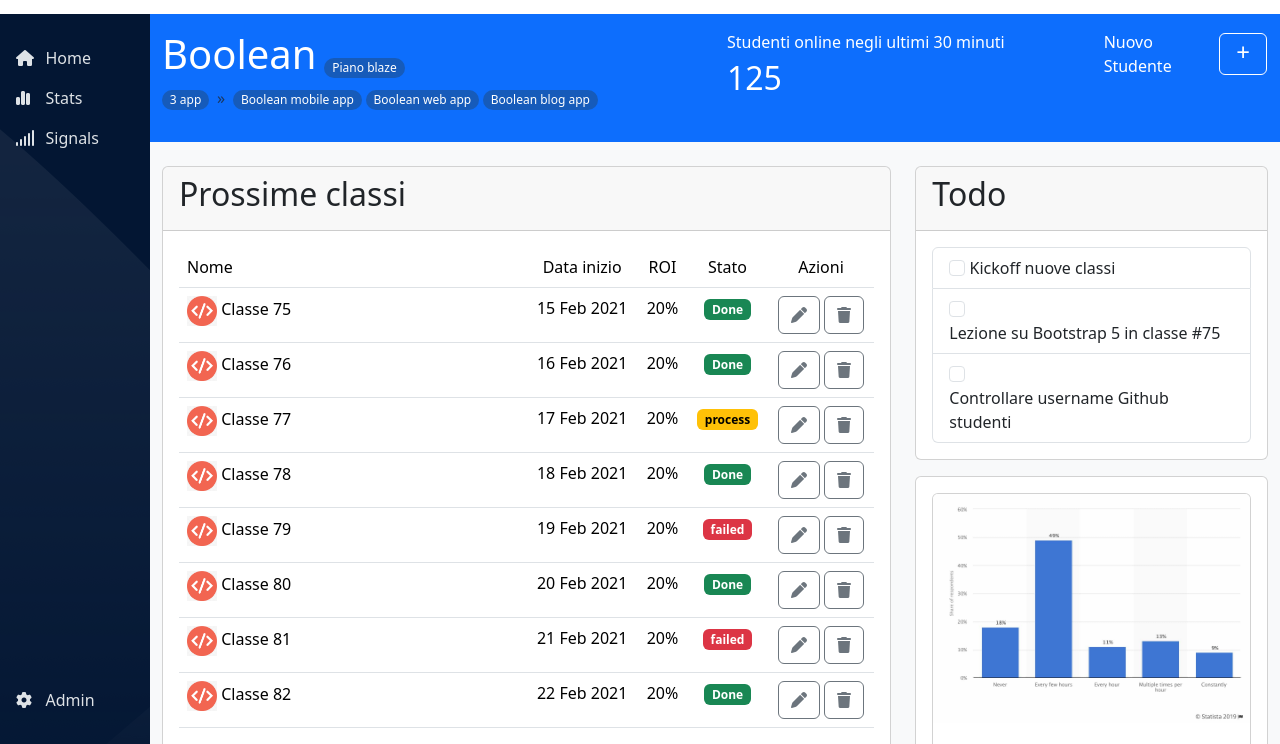
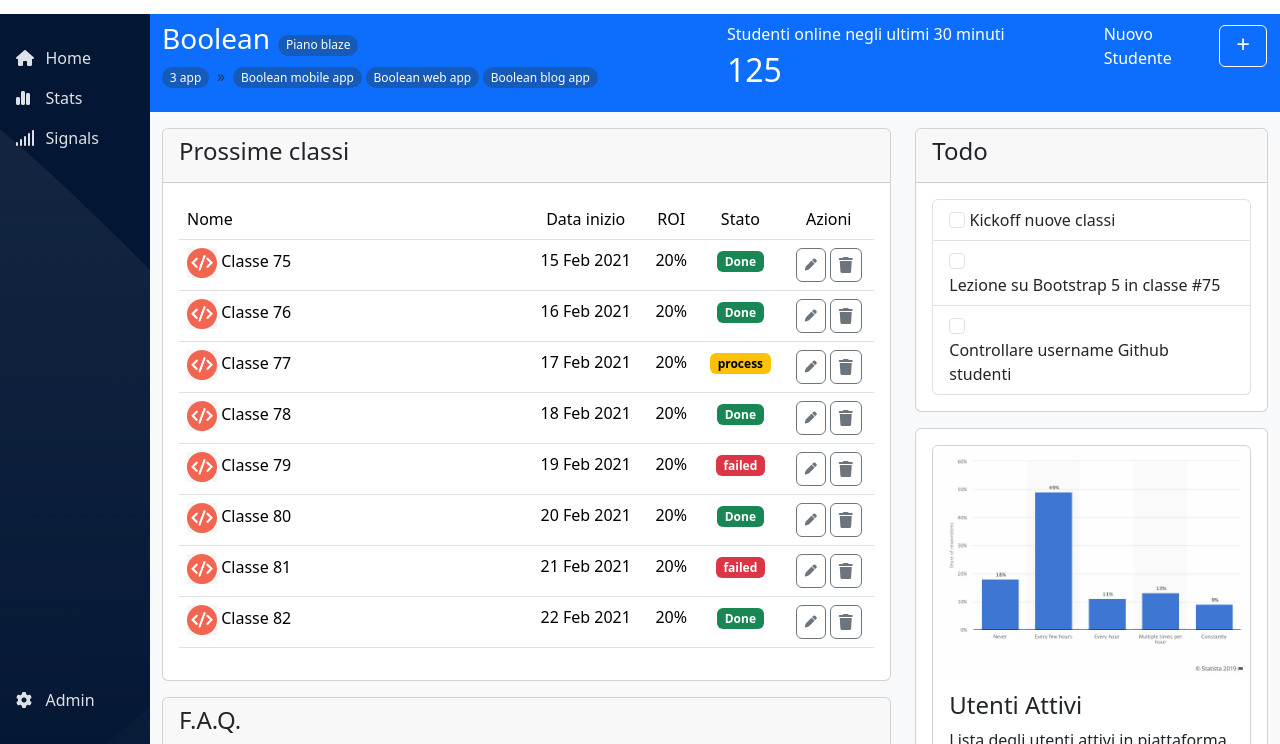
Before and after one commit to christianarca27/html-css-bootstrap-dashboard, a plain HTML site: page index.html in a window 1280 px wide. Shown: the part 56-800 px from the top of the page. Drawn offline with nearby package versions, Linux system fonts and the light colour scheme.

Commit message:
feat: ridotte dimensioni e spazi generali

```diff
--- a/index.html
+++ b/index.html
@@ -80,7 +80,7 @@
         <!-- main-inner -->
         <div id="main-inner" class="position-fixed overflow-y-auto">
             <!-- header -->
-            <header class="bg-primary text-white py-3                                    ">
+            <header class="bg-primary text-white py-2">
                 <div class="container-fluid">
                     <div class="row gap-3 gap-md-0">
                         <!-- new-student -->
@@ -97,7 +97,7 @@
                         <!-- breadcrumb -->
                         <div class="col-12 col-md-4 col-lg-6">
                             <div class="d-flex align-items-end gap-2 mb-2">
-                                <h1 class="m-0">Boolean</h1>
+                                <h1 class="fs-3 m-0">Boolean</h1>
                                 <span class="badge rounded-pill _bg-personal-2 fw-light">Piano blaze</span>
                             </div>
                             <div>
@@ -151,13 +151,13 @@
 
             <!-- application-main -->
             <div id="application-main">
-                <div class="container-fluid py-4">
+                <div class="container-fluid py-3">
                     <div class="row">
                         <div class="col-12 col-lg-8">
                             <!-- prossime-classi -->
                             <div class="card mb-3">
                                 <div class="card-header">
-                                  <h2>Prossime classi</h2>
+                                  <h2 class="fs-4">Prossime classi</h2>
                                 </div>
                                 <div class="card-body">
                                     <table class="table table-hover text-center">
@@ -182,10 +182,10 @@
                                                 <span class="badge text-bg-success">Done</span>
                                             </td>
                                             <td>
-                                                <button type="button" class="btn btn-outline-secondary">
-                                                    <i class="fa-solid fa-pen"></i>
+                                                <button type="button" class="btn btn-outline-secondary px-2 py-1">
+                                                    <i class="fa-solid fa-pen fa-xs"></i>
                                                 </button>
-                                                <button type="button" class="btn btn-outline-secondary">
+                                                <button type="button" class="btn btn-outline-secondary px-2 py-1">
                                                     <i class="fa-solid fa-trash"></i>
                                                 </button>
                                             </td>
@@ -201,10 +201,10 @@
                                                 <span class="badge text-bg-success">Done</span>
                                             </td>
                                             <td>
-                                                <button type="button" class="btn btn-outline-secondary">
-                                                    <i class="fa-solid fa-pen"></i>
+                                                <button type="button" class="btn btn-outline-secondary px-2 py-1">
+                                                    <i class="fa-solid fa-pen fa-xs"></i>
                                                 </button>
-                                                <button type="button" class="btn btn-outline-secondary">
+                                                <button type="button" class="btn btn-outline-secondary px-2 py-1">
                                                     <i class="fa-solid fa-trash"></i>
                                                 </button>
                                             </td>
@@ -220,10 +220,10 @@
                                                 <span class="badge text-bg-warning">process</span>
                                             </td>
                                             <td>
-                                                <button type="button" class="btn btn-outline-secondary">
-                                                    <i class="fa-solid fa-pen"></i>
+                                                <button type="button" class="btn btn-outline-secondary px-2 py-1">
+                                                    <i class="fa-solid fa-pen fa-xs"></i>
                                                 </button>
-                                                <button type="button" class="btn btn-outline-secondary">
+                                                <button type="button" class="btn btn-outline-secondary px-2 py-1">
                                                     <i class="fa-solid fa-trash"></i>
                                                 </button>
                                             </td>
@@ -239,10 +239,10 @@
                                                 <span class="badge text-bg-success">Done</span>
                                             </td>
                                             <td>
-                                                <button type="button" class="btn btn-outline-secondary">
-                                                    <i class="fa-solid fa-pen"></i>
+                                                <button type="button" class="btn btn-outline-secondary px-2 py-1">
+                                                    <i class="fa-solid fa-pen fa-xs"></i>
                                                 </button>
-                                                <button type="button" class="btn btn-outline-secondary">
+                                                <button type="button" class="btn btn-outline-secondary px-2 py-1">
                                                     <i class="fa-solid fa-trash"></i>
                                                 </button>
                                             </td>
@@ -258,10 +258,10 @@
                                                 <span class="badge text-bg-danger">failed</span>
                                             </td>
                                             <td>
-                                                <button type="button" class="btn btn-outline-secondary">
-                                                    <i class="fa-solid fa-pen"></i>
+                                                <button type="button" class="btn btn-outline-secondary px-2 py-1">
+                                                    <i class="fa-solid fa-pen fa-xs"></i>
                                                 </button>
-                                                <button type="button" class="btn btn-outline-secondary">
+                                                <button type="button" class="btn btn-outline-secondary px-2 py-1">
                                                     <i class="fa-solid fa-trash"></i>
                                                 </button>
                                             </td>
@@ -277,10 +277,10 @@
                                                 <span class="badge text-bg-success">Done</span>
                                             </td>
                                             <td>
-                                                <button type="button" class="btn btn-outline-secondary">
-                                                    <i class="fa-solid fa-pen"></i>
+                                                <button type="button" class="btn btn-outline-secondary px-2 py-1">
+                                                    <i class="fa-solid fa-pen fa-xs"></i>
                                                 </button>
-                                                <button type="button" class="btn btn-outline-secondary">
+                                                <button type="button" class="btn btn-outline-secondary px-2 py-1">
                                                     <i class="fa-solid fa-trash"></i>
                                                 </button>
                                             </td>
@@ -296,10 +296,10 @@
                                                 <span class="badge text-bg-danger">failed</span>
                                             </td>
                                             <td>
-                                                <button type="button" class="btn btn-outline-secondary">
-                                                    <i class="fa-solid fa-pen"></i>
+                                                <button type="button" class="btn btn-outline-secondary px-2 py-1">
+                                                    <i class="fa-solid fa-pen fa-xs"></i>
                                                 </button>
-                                                <button type="button" class="btn btn-outline-secondary">
+                                                <button type="button" class="btn btn-outline-secondary px-2 py-1">
                                                     <i class="fa-solid fa-trash"></i>
                                                 </button>
                                             </td>
@@ -315,10 +315,10 @@
                                                 <span class="badge text-bg-success">Done</span>
                                             </td>
                                             <td>
-                                                <button type="button" class="btn btn-outline-secondary">
-                                                    <i class="fa-solid fa-pen"></i>
+                                                <button type="button" class="btn btn-outline-secondary px-2 py-1">
+                                                    <i class="fa-solid fa-pen fa-xs"></i>
                                                 </button>
-                                                <button type="button" class="btn btn-outline-secondary">
+                                                <button type="button" class="btn btn-outline-secondary px-2 py-1">
                                                     <i class="fa-solid fa-trash"></i>
                                                 </button>
                                             </td>
@@ -331,36 +331,36 @@
 
                             <div class="card">
                                 <div class="card-header">
-                                  <h2>F.A.Q.</h2>
+                                  <h2 class="fs-4">F.A.Q.</h2>
                                 </div>
                                 <div class="card-body">
                                     <div class="accordion accordion-flush" id="accordionFlushExample">
                                         <div class="accordion-item">
-                                          <h2 class="accordion-header" id="flush-headingOne">
+                                          <h3 class="accordion-header" id="flush-headingOne">
                                             <button class="accordion-button collapsed" type="button" data-bs-toggle="collapse" data-bs-target="#flush-collapseOne" aria-expanded="false" aria-controls="flush-collapseOne">
                                               Come aggiungere un nuovo studente?
                                             </button>
-                                          </h2>
+                                          </h3>
                                           <div id="flush-collapseOne" class="accordion-collapse collapse" aria-labelledby="flush-headingOne" data-bs-parent="#accordionFlushExample">
                                             <div class="accordion-body">Placeholder content for this accordion, which is intended to demonstrate the <code>.accordion-flush</code> class. This is the first item's accordion body.</div>
                                           </div>
                                         </div>
                                         <div class="accordion-item">
-                                          <h2 class="accordion-header" id="flush-headingTwo">
+                                          <h3 class="accordion-header" id="flush-headingTwo">
                                             <button class="accordion-button collapsed" type="button" data-bs-toggle="collapse" data-bs-target="#flush-collapseTwo" aria-expanded="false" aria-controls="flush-collapseTwo">
                                               Come posso accedere alle informazioni del mio account?
                                             </button>
-                                          </h2>
+                                          </h3>
                                           <div id="flush-collapseTwo" class="accordion-collapse collapse" aria-labelledby="flush-headingTwo" data-bs-parent="#accordionFlushExample">
                                             <div class="accordion-body">Placeholder content for this accordion, which is intended to demonstrate the <code>.accordion-flush</code> class. This is the second item's accordion body. Let's imagine this being filled with some actual content.</div>
                                           </div>
                                         </div>
                                         <div class="accordion-item">
-                                          <h2 class="accordion-header" id="flush-headingThree">
+                                          <h3 class="accordion-header" id="flush-headingThree">
                                             <button class="accordion-button collapsed" type="button" data-bs-toggle="collapse" data-bs-target="#flush-collapseThree" aria-expanded="false" aria-controls="flush-collapseThree">
                                               Posso usare questa dashboard da mobile?
                                             </button>
-                                          </h2>
+                                          </h3>
                                           <div id="flush-collapseThree" class="accordion-collapse collapse" aria-labelledby="flush-headingThree" data-bs-parent="#accordionFlushExample">
                                             <div class="accordion-body">Placeholder content for this accordion, which is intended to demonstrate the <code>.accordion-flush</code> class. This is the third item's accordion body. Nothing more exciting happening here in terms of content, but just filling up the space to make it look, at least at first glance, a bit more representative of how this would look in a real-world application.</div>
                                           </div>
@@ -374,7 +374,7 @@
                             <!-- todo -->
                             <div class="card mb-3">
                                 <div class="card-header">
-                                    <h2>Todo</h2>
+                                    <h2 class="fs-4">Todo</h2>
                                 </div>
                                 <div class="card-body">
                                     <ul class="list-group">
@@ -400,7 +400,7 @@
                                 <div class="card">
                                     <img src="img/stats.jpeg" class="card-img-top" alt="">
                                     <div class="card-body">
-                                        <h2 class="card-title">Utenti Attivi</h2>
+                                        <h2 class="card-title fs-4">Utenti Attivi</h2>
                                         <p class="card-text">Lista degli utenti attivi in piattaforma nell'ultimo mese</p>
                                     </div>
                                     <ul class="list-group list-group-flush">
```
